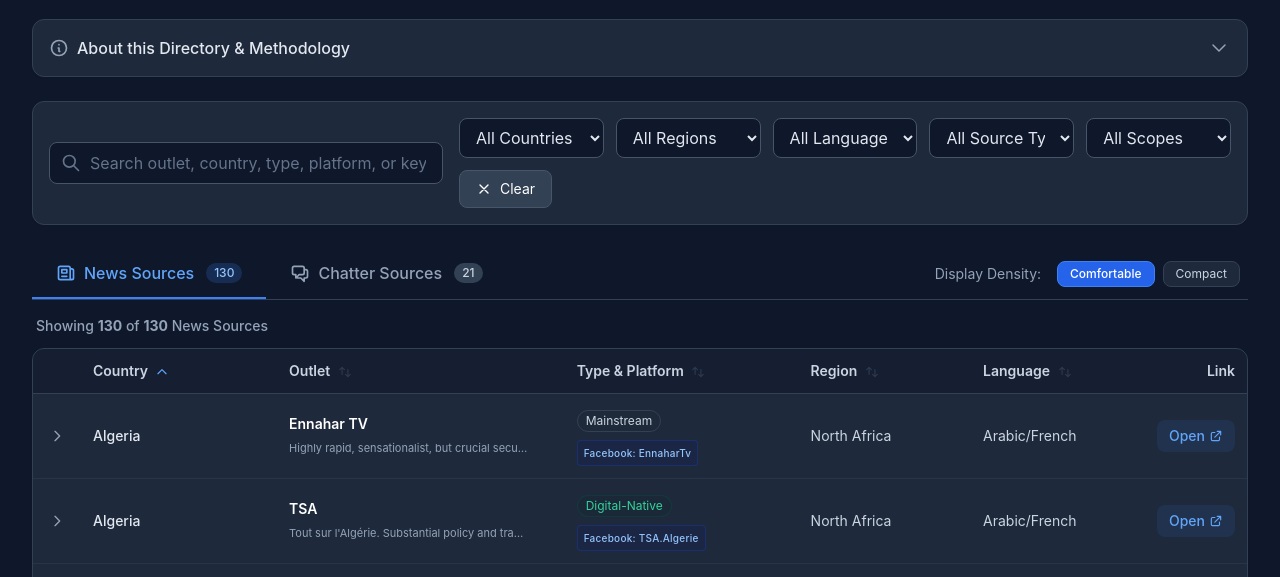
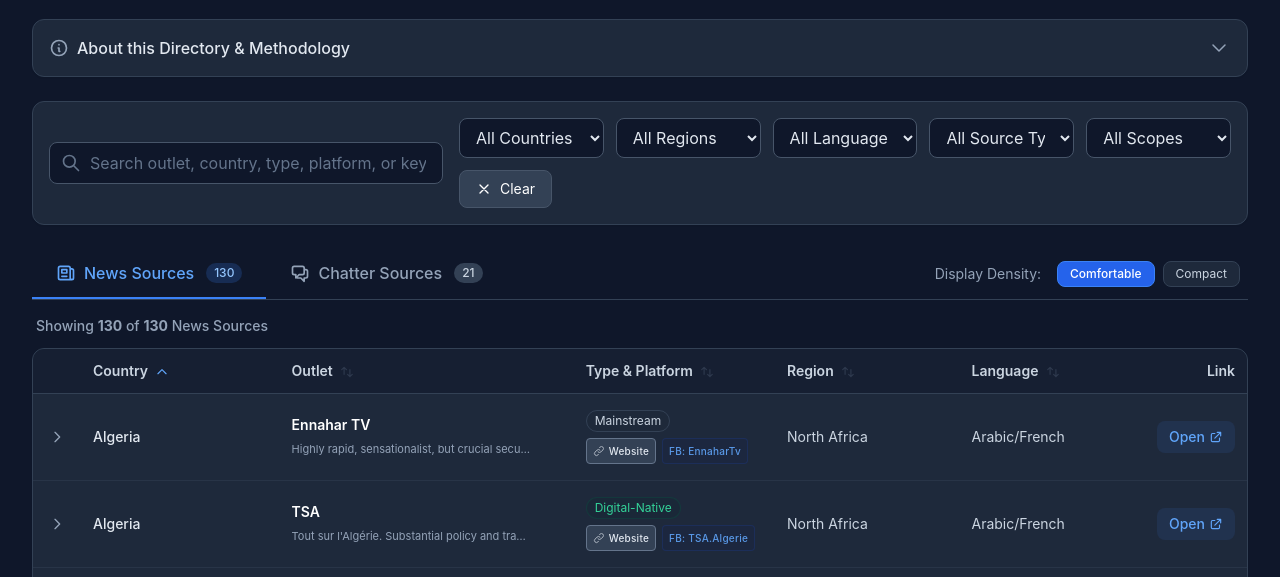
Before and after one commit to tharanir-svg/africa-region-tracking-sources, a plain HTML site: page index.html in a window 1280 px wide. Shown: the part 211-788 px from the top of the page. Drawn offline with nearby package versions, Linux system fonts and the light colour scheme.

Commit message:
Update index.html

```diff
--- a/index.html
+++ b/index.html
@@ -562,16 +562,34 @@
         };
 
         // --- STREAMING_CHUNK: Compiling channel access badging... ---
+        function getPrimaryLinkBadge(link) {
+            let type = 'Website';
+            let color = 'bg-slate-700 text-slate-200 border-slate-500';
+
+            if (link.includes('facebook.com')) { type = 'Facebook'; color = 'bg-blue-900/40 text-blue-300 border-blue-800/50'; }
+            else if (link.includes('t.me')) { type = 'Telegram'; color = 'bg-sky-900/40 text-sky-300 border-sky-800/50'; }
+            else if (link.includes('twitter.com') || link.includes('x.com')) { type = 'X'; color = 'bg-slate-800 text-slate-300 border-slate-600'; }
+            else if (link.includes('instagram.com')) { type = 'Instagram'; color = 'bg-pink-900/40 text-pink-300 border-pink-800/50'; }
+            else if (link.includes('youtube.com')) { type = 'YouTube'; color = 'bg-red-950/40 text-red-300 border-red-800/40'; }
+
+            return `<span class="${color} border text-[10px] px-1.5 py-0.5 rounded font-medium tracking-wide inline-flex items-center gap-1" title="Primary Destination">
+                <svg class="w-3 h-3 opacity-70" fill="none" stroke="currentColor" viewBox="0 0 24 24"><path stroke-linecap="round" stroke-linejoin="round" stroke-width="2" d="M13.828 10.172a4 4 0 00-5.656 0l-4 4a4 4 0 105.656 5.656l1.102-1.101m-.758-4.899a4 4 0 005.656 0l4-4a4 4 0 00-5.656-5.656l-1.1 1.1"></path></svg>
+                ${type}
+            </span>`;
+        }
+
         function getPlatformBadge(handle, platform) {
             if (!handle) return '';
             const labels = {
-                youtube: { text: 'YouTube', color: 'bg-red-950/40 text-red-300 border-red-800/40' },
-                x: { text: 'X', color: 'bg-slate-800 text-slate-300 border-slate-600' },
-                facebook: { text: 'Facebook', color: 'bg-blue-950/40 text-blue-300 border-blue-800/40' },
-                telegram: { text: 'Telegram', color: 'bg-sky-950/40 text-sky-300 border-sky-800/40' }
+                youtube: { text: 'YT', color: 'bg-red-950/20 text-red-400 border-red-900/40' },
+                x: { text: 'X', color: 'bg-slate-800/60 text-slate-400 border-slate-700' },
+                facebook: { text: 'FB', color: 'bg-blue-950/20 text-blue-400 border-blue-900/40' },
+                telegram: { text: 'TG', color: 'bg-sky-950/20 text-sky-400 border-sky-900/40' }
             };
             const config = labels[platform];
-            return `<span class="${config.color} border text-[10px] px-1.5 py-0.5 rounded font-medium tracking-wide inline-flex items-center gap-1">${config.text}: ${handle}</span>`;
+            // Safety guard in case dataset ever includes a new, unmapped platform
+            if (!config) return '';
+            return `<span class="${config.color} border text-[10px] px-1.5 py-0.5 rounded font-medium tracking-wide inline-flex items-center gap-1 opacity-90" title="Secondary Feed: ${platform}">${config.text}: ${handle}</span>`;
         }
 
         function getTypeBadge(type) {
@@ -684,7 +702,17 @@
                     : `<svg class="w-4 h-4 text-slate-400" fill="none" stroke="currentColor" viewBox="0 0 24 24"><path stroke-linecap="round" stroke-linejoin="round" stroke-width="2" d="M9 5l7 7-7 7"></path></svg>`;
 
                 // Platform tags generator
+                const primaryBadge = getPrimaryLinkBadge(row.link);
+
+                // Filter out redundant badges (If the main link is already FB, don't show an FB handle tag next to it)
                 const platformBadges = Object.entries(row.platforms || {})
+                    .filter(([platform]) => {
+                        if (platform === 'facebook' && row.link.includes('facebook.com')) return false;
+                        if (platform === 'x' && (row.link.includes('twitter.com') || row.link.includes('x.com'))) return false;
+                        if (platform === 'youtube' && row.link.includes('youtube.com')) return false;
+                        if (platform === 'telegram' && row.link.includes('t.me')) return false;
+                        return true;
+                    })
                     .map(([platform, handle]) => getPlatformBadge(handle, platform))
                     .filter(Boolean)
                     .join(' ');
@@ -703,18 +731,20 @@
                                 ${expandIcon}
                             </button>
                         </td>
-                        <td class="${pClass} font-medium text-slate-200">${displayCountry}</td>
-                        <td class="${pClass}">
+                        <td class="${pClass} font-medium text-slate-200 align-middle">${displayCountry}</td>
+                        <td class="${pClass} align-middle">
                             <div class="font-semibold text-white group-hover:text-blue-400 transition-colors">${highlightMatch(row.outlet)}</div>
                             ${noteBlockHtml}
                         </td>
-                        <td class="${pClass} flex flex-col items-start gap-1 justify-center h-full pt-4">
-                            ${getTypeBadge(row.type)}
-                            <div class="flex flex-wrap gap-1 mt-1">${platformBadges || '<span class="text-[10px] text-slate-500">Website direct</span>'}</div>
+                        <td class="${pClass} align-middle">
+                            <div class="flex flex-col items-start gap-1 justify-center py-1">
+                                ${getTypeBadge(row.type)}
+                                <div class="flex flex-wrap gap-1.5 mt-0.5">${primaryBadge} ${platformBadges}</div>
+                            </div>
                         </td>
-                        <td class="${pClass} text-slate-300">${row.region}</td>
-                        <td class="${pClass} text-slate-300">${row.language}</td>
-                        <td class="${pClass} text-right" onclick="event.stopPropagation()">
+                        <td class="${pClass} text-slate-300 align-middle">${row.region}</td>
+                        <td class="${pClass} text-slate-300 align-middle">${row.language}</td>
+                        <td class="${pClass} text-right align-middle" onclick="event.stopPropagation()">
                             <a href="${row.link}" target="_blank" rel="noopener noreferrer" class="inline-flex items-center gap-1 text-blue-400 hover:text-blue-300 bg-blue-500/10 hover:bg-blue-500/20 px-3 py-1.5 rounded-lg text-sm font-medium transition-colors">
                                 Open
                                 <svg class="w-3.5 h-3.5" fill="none" stroke="currentColor" viewBox="0 0 24 24"><path stroke-linecap="round" stroke-linejoin="round" stroke-width="2" d="M10 6H6a2 2 0 00-2 2v10a2 2 0 002 2h10a2 2 0 002-2v-4M14 4h6m0 0v6m0-6L10 14"></path></svg>
```
